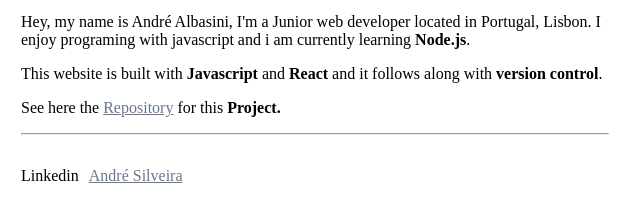
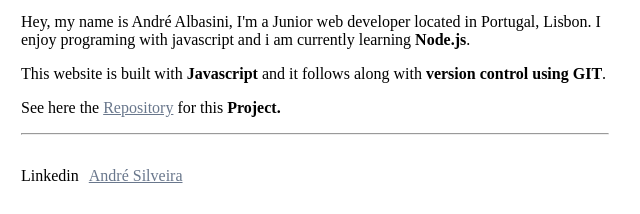
Before and after one commit to the717q/pb, a website with bundled scripts: page index.html in a window 1280 px wide. Shown: the part 228-442 px from the top of the page, 325-965 px from the left. Built offline with nearby package versions, Linux system fonts and the light colour scheme; a web font is replaced by a local one.

Commit message:
Update index.html

```diff
--- a/index.html
+++ b/index.html
@@ -21,7 +21,7 @@
       </section>
       <section class="section-about">
         <p class="about">Hey, my name is André Albasini, I'm a Junior web developer located in Portugal, Lisbon. I enjoy programing with javascript and i am currently learning <b>Node.js</b>.</p>
-        <p class="portfolio">This website is built with <b>Javascript</b> and <b>React</b> and it follows along with <b>version control</b>.</p>
+        <p class="portfolio">This website is built with <b>Javascript</b> and it follows along with <b>version control using GIT</b>.</p>
         <p class="link">See here the <a href="https://github.com/the717q/personal-website" target="_blank">Repository</a></b> for this <b>Project.</b></p>
         <hr>
       <section>
```
